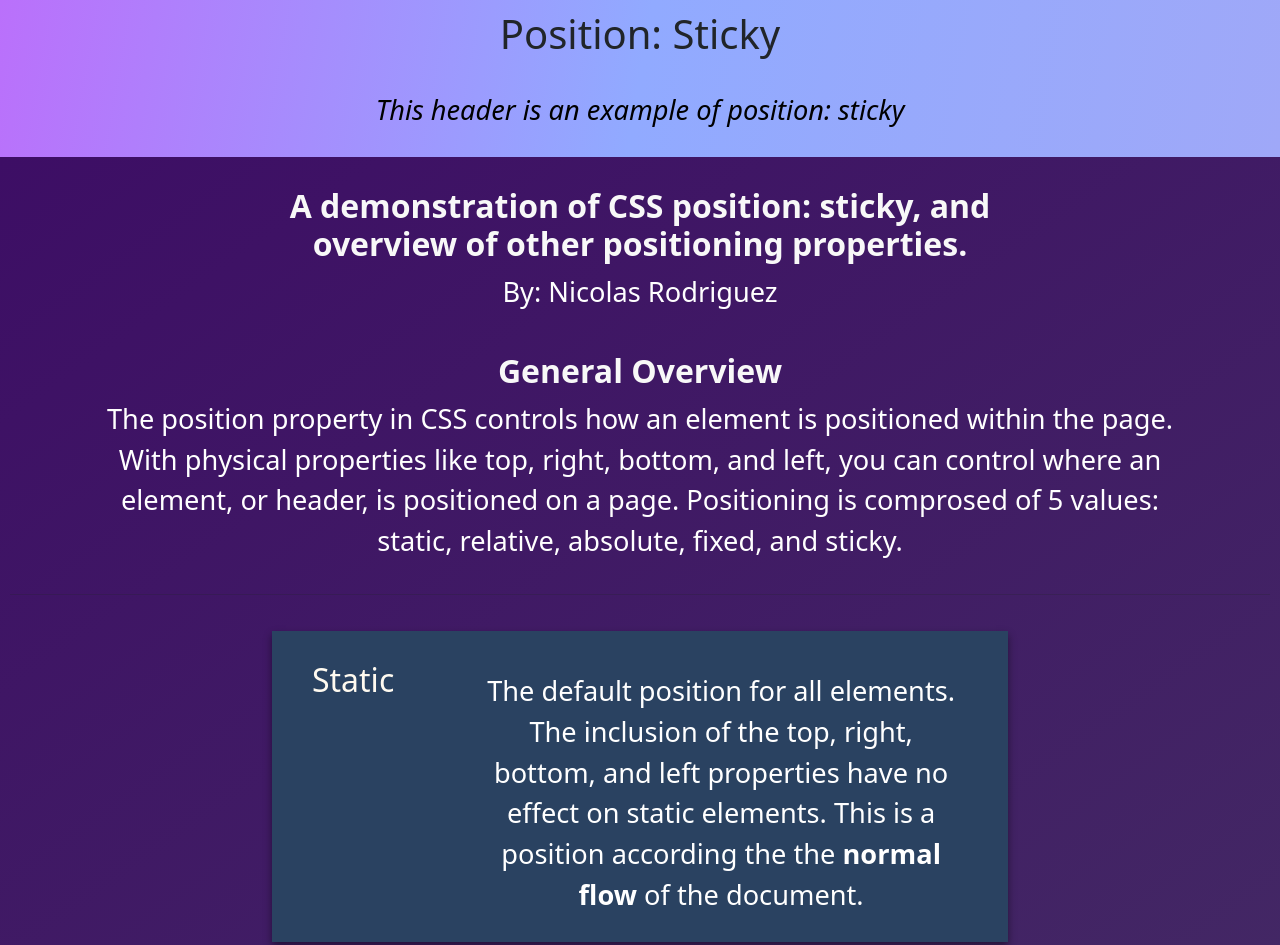
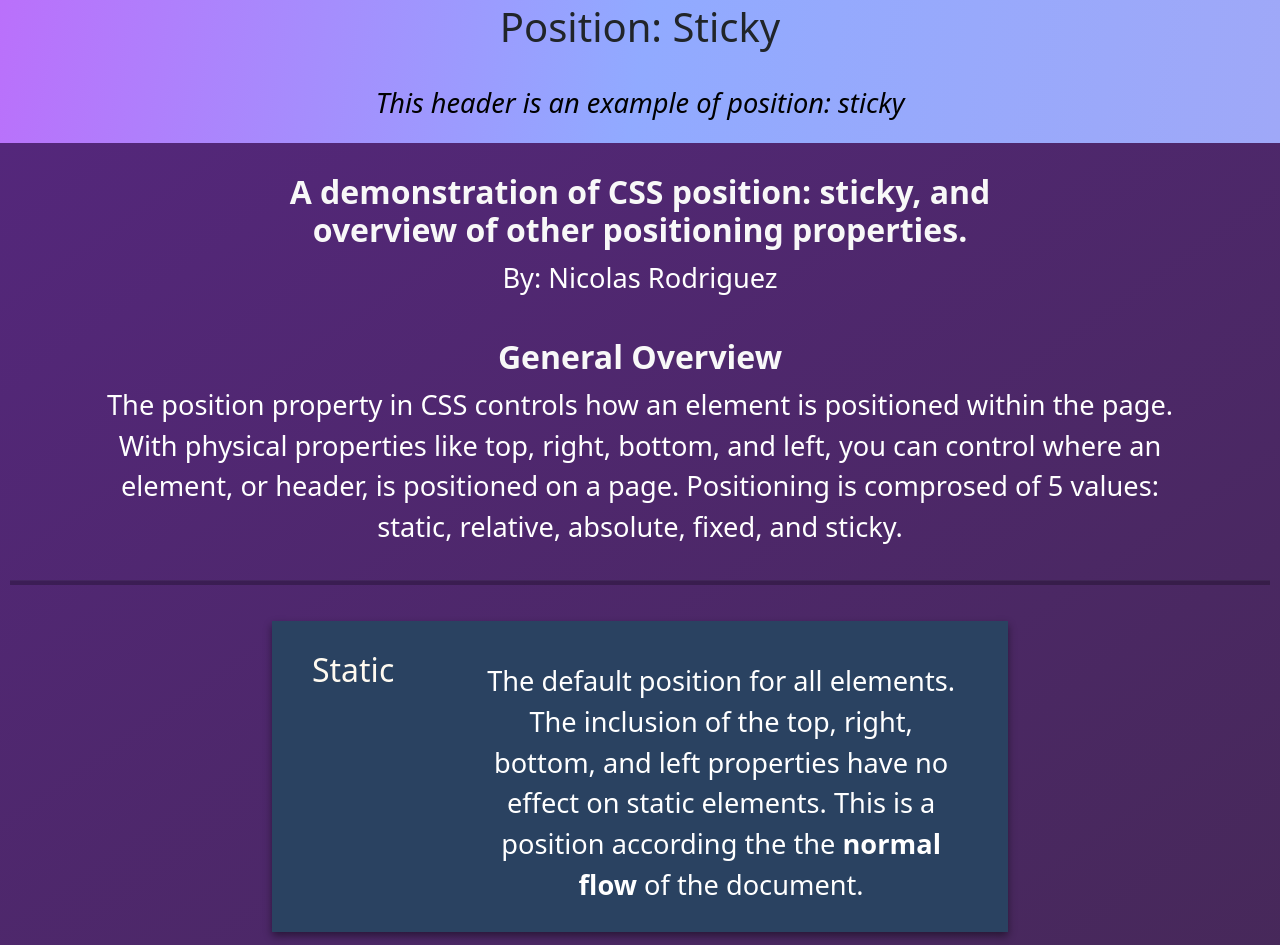
Before and after one commit to Nicolas-edr/dmd-3470, a plain HTML site: page css-showcase/index.html in a window 1280 px wide. Shown: the top 945 px of the page. Drawn offline with nearby package versions, Linux system fonts and the light colour scheme.

Commit message:
color changes

```diff
--- a/css-showcase/css/style.css
+++ b/css-showcase/css/style.css
@@ -87,8 +87,16 @@ textarea {
 main {
   max-width: auto;
   padding: 0 10px;
-  background: linear-gradient(145deg, rgb(61, 14, 101) 0%, rgb(77, 80, 100) 90%);
+  background: linear-gradient(145deg, rgb(84, 39, 123) 0%, rgb(65, 41, 75) 50%);
 }
+
+hr {
+  height: 5px;
+  background-color: black;
+  border: none;
+  width: auto;
+}
+
 
  p, h1, h2, h3, h4, h5, h6 {
   text-align: center;
@@ -118,7 +126,7 @@ p {
   margin-top: 30px;
   margin-left: 40px;
   position: sticky;
-  top: 165px;
+  top: 158px;
   color:floralwhite
 }
 
@@ -137,13 +145,14 @@ p {
   top: 0;
   background: linear-gradient(100deg, rgba(186, 112, 251, 1) 0%, rgba(145, 170, 260, 1) 50%, rgba(159, 168, 248, 1) 100%);
   z-index: 1000;
-  padding: 10px 0;
+  padding: 3px 0;
 }
 
 img {
   border: 1px solid #78767d;
   box-shadow:  0 4px 8px rgba(0, 0, 0, 0.45);
 }
+
 
 
 
```
